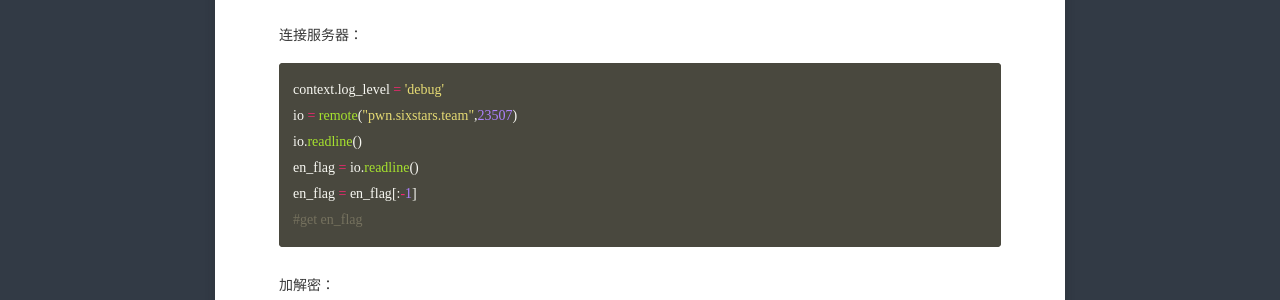
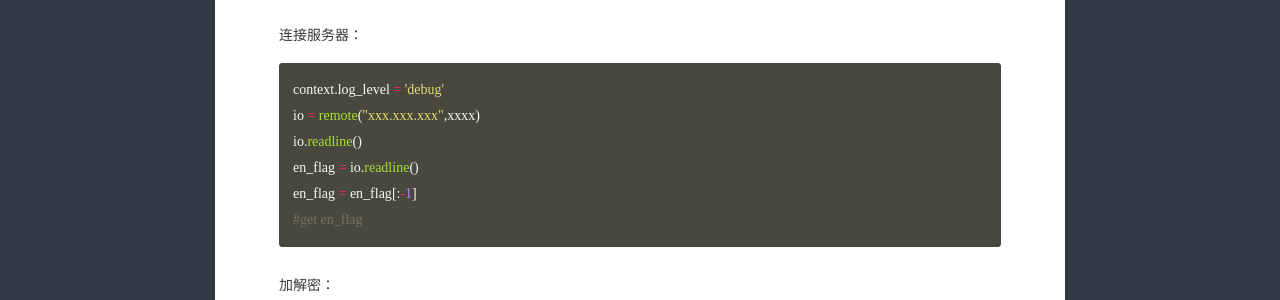
Before and after one commit to RhythmMark/RhythmMark.github.io, a Jekyll site: the page built from _posts/2018-12-30-RSA_Byte_Oracle.md, in a window 1280 px wide and 900 px high, scrolled down 968 px. Shown: the part 152-452 px from the top of the window. Built offline with Jekyll 4.4.1, drawn with Linux system fonts in a browser that asks for light colours; some web fonts are replaced; comment, search, counter and statistics services are not loaded.

Commit message:
Update 2018-12-30-RSA_Byte_Oracle.md

````diff
--- a/_posts/2018-12-30-RSA_Byte_Oracle.md
+++ b/_posts/2018-12-30-RSA_Byte_Oracle.md
@@ -34,7 +34,7 @@ from fractions import Fraction
 连接服务器：
 ```python
 context.log_level = 'debug'
-io = remote("pwn.sixstars.team",23507)
+io = remote("xxx.xxx.xxx",xxxx)
 io.readline()
 en_flag = io.readline()
 en_flag = en_flag[:-1]
````
